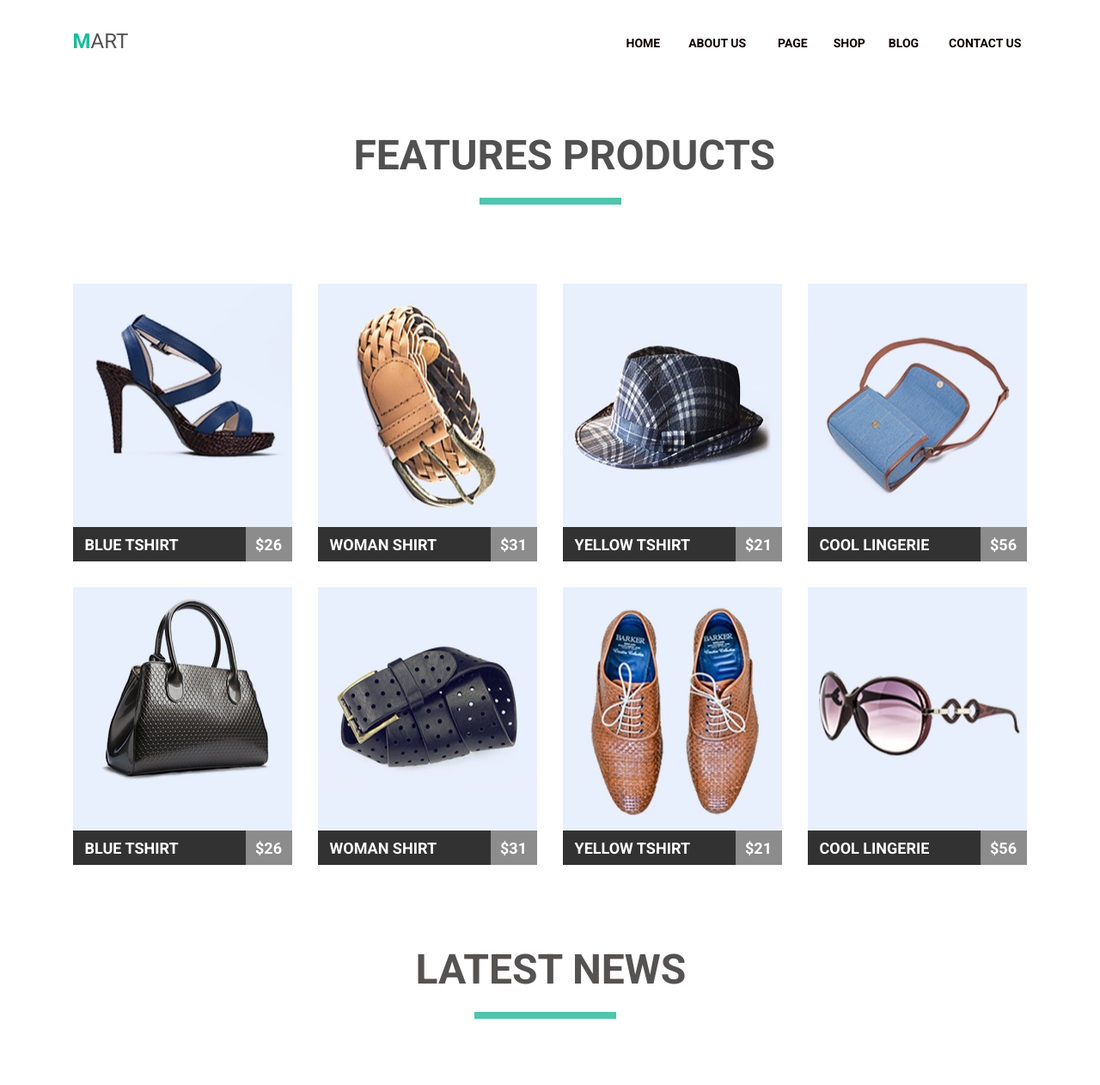
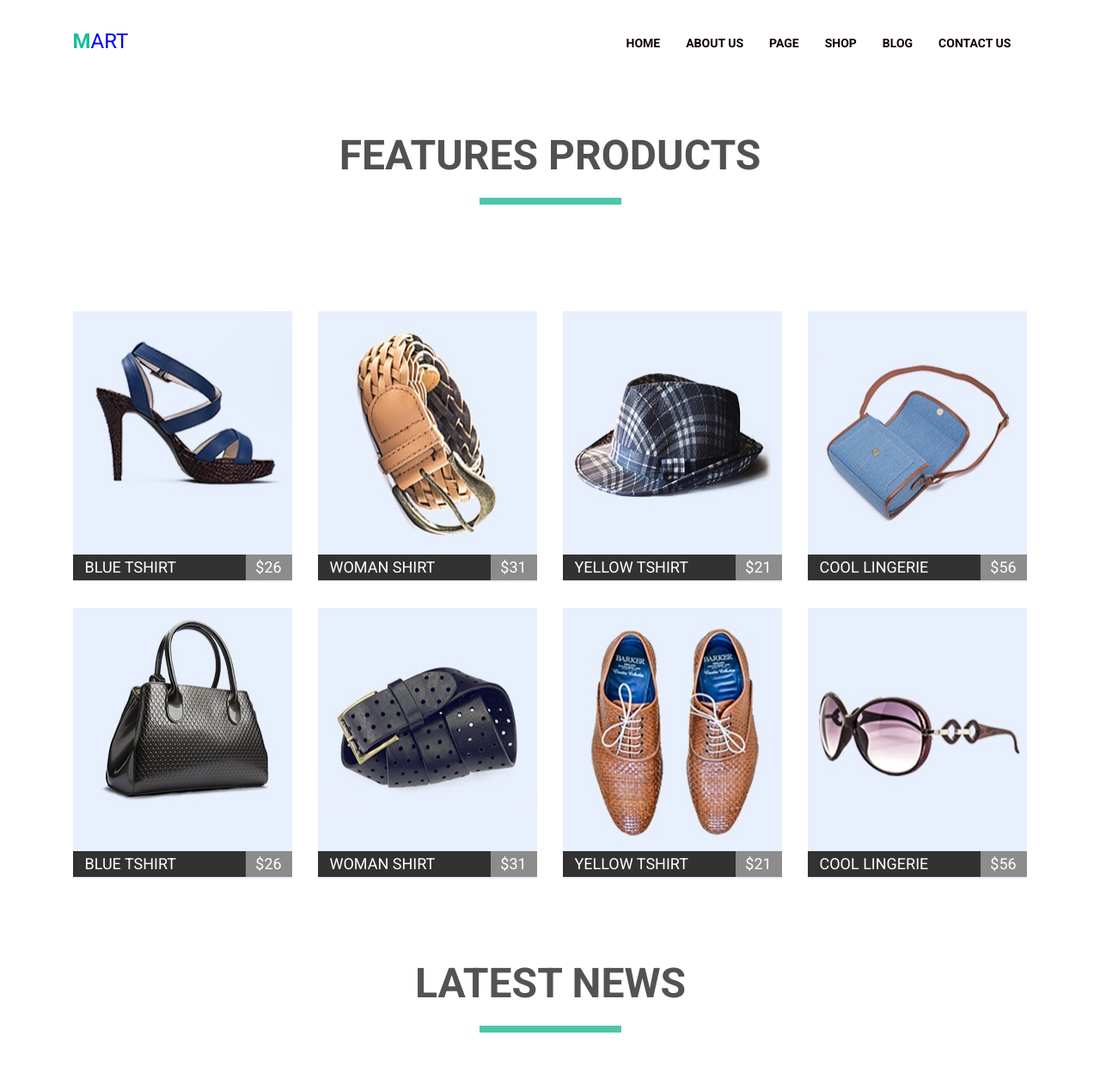
Before and after one commit to Dmitriy0776/goit-fe-course, a plain HTML site: page html-css/module-04/index.html in a window 1280 px wide. Shown: the top 1262 px of the page at 86% size. Drawn offline with Linux system fonts and the light colour scheme.

Commit message:
edit to file module-04

```diff
--- a/html-css/module-04/css/styles.css
+++ b/html-css/module-04/css/styles.css
@@ -5,7 +5,7 @@ html {
 *,
 *::before,
 *::after {
-    box-lines: inherit;
+    box-sizing: inherit;
 }
 
 body {
@@ -53,6 +53,7 @@ img {
     text-transform: uppercase;
     margin-top: 38px;
     margin: 0;
+    text-decoration: none;
 }
 
 .site-name::first-letter {
@@ -72,6 +73,7 @@ img {
 
 .site-navigation li {
     float: left;
+    margin-right: 30px;
 }
 
 .site-navigation a:hover,
@@ -79,18 +81,28 @@ img {
     color: #1ABC9C;
 }
 
+.site-navigation li:nth-child(1) {
+    margin-right: ;
+}
+
 .site-navigation li:nth-child(2) {
-    margin-left: 33px;
-    margin-right: 37px;
+    margin-right: ;
+}
+
+.site-navigation li:nth-child(3) {
+    margin-right: ;
 }
 
 .site-navigation li:nth-child(4) {
-    margin-left: 30px;
-    margin-right: 27px;
+    margin-right: ;
+}
+
+.site-navigation li:nth-child(5) {
+    margin-right: ;
 }
 
 .site-navigation li:last-child {
-    margin-left: 35px;
+    margin-right: 0;
 }
 
 .site-navigation a {
@@ -106,11 +118,12 @@ img {
 .products {
     width: 1111px;
     margin: 0 auto;
+    padding-bottom: 105px;
 }
 
 .headline-product {
-    margin-left: 327px;
-    margin-bottom: 32px;
+    text-align: center;
+    margin-bottom: 124px;
     font-size: 48px;
     line-height: 34px;
     text-transform: uppercase;
@@ -119,9 +132,8 @@ img {
 
 .headline-product::after {
     display: block;
-    margin-left: 146px;
+    margin: 0 auto;
     margin-top: 32px;
-    margin-bottom: 92px;
     width: 165px;
     height: 8px;
     background-color: #4EC6AB;
@@ -137,7 +149,7 @@ img {
 .product-list-item {
     float: left;
     width: 255px;
-    height: 323px;
+    height: 315px;
     background-color: #E9F0FD;
 }
 
@@ -156,11 +168,11 @@ img {
 .product-name {
     float: left;
     display: block;
+    line-height: 30px;
     margin: 0;
     padding: 0;
     padding-left: 14px;
-    padding-top: 10px;
-    width: 187px;
+    width: 201px;
     height: 30px;
     background-color: #323232;
     text-transform: uppercase;
@@ -171,9 +183,9 @@ img {
 .product-price {
     float: right;
     display: block;
+    line-height: 30px;
     padding: 0;
     margin: 0;
-    padding-top: 10px;
     width: 54px;
     height: 30px;
     background-color: #8C8C8C;
@@ -182,21 +194,23 @@ img {
     color: #FFFFFF;
 }
 
-.product-name:hover,
-.product-price:hover {
+.product-list-item:hover .product-name {
     background-color: #1ABC9C;
 }
 
+.product-list-item:hover .product-price{
+    background-color: #1ABC9C;
+}
 .news {
     width: 1112px;
     margin: 0 auto;
+    padding-bottom: 81px;
 }
 
 .headline-news {
     margin: 0;
     padding: 0;
-    margin-left: 399px;
-    margin-top: 105px;
+    text-align: center;
     font-size: 48px;
     line-height: 34px;
     text-transform: uppercase;
@@ -205,7 +219,7 @@ img {
 
 .headline-news::after {
     display: block;
-    margin-left: 68px;
+    margin: 0 auto;
     margin-top: 32px;
     width: 165px;
     height: 8px;
@@ -223,7 +237,6 @@ img {
     float: left;
     width: 350px;
     margin-top: 80px;
-    margin-bottom: 81px;
 }
 
 .news-list img {
@@ -261,13 +274,15 @@ img {
     margin-bottom: 19px;
 }
 
-.news-list-item button {
+.news-list-item a {
+    display: block;
     width: 159px;
     height: 51px;
     padding: 18px 40px 18px 40px;
     background-color: #4EC6AB;
     font-size: 16px;
     line-height: 13px;
+    text-decoration: none;
     color: #EDF8F5;
 }
 
--- a/html-css/module-04/index.html
+++ b/html-css/module-04/index.html
@@ -10,7 +10,7 @@
 <body>
     <header class="page-header">
         <nav class="page-nav container">
-            <h2 class="site-name">mart</h2>
+            <a href="#" class="site-name">mart</a>
             <ul class="site-navigation clearfix">
                 <li><a href="#">home</a></li>
                 <li><a href="#">about us</a></li>
@@ -27,43 +27,43 @@
             <ul class="products-list clearfix">
                 <li class="product-list-item">
                     <img class="product-photo" src="img/Rectangle 26@1X.jpg" alt="product image" width="255" height="282">
-                    <h3 class="product-name">Blue Tshirt</h3>
-                    <h4 class="product-price">$26</h4>
+                    <p class="product-name">Blue Tshirt</p>
+                    <p class="product-price">$26</p>
                 </li>
                 <li class="product-list-item">
                     <img class="product-photo" src="img/Rectangle 27@1X.jpg" alt="product image" width="254" height="282">
-                    <h3 class="product-name">woman shirt</h3>
-                    <h4 class="product-price">$31</h4>
+                    <p class="product-name">woman shirt</p>
+                    <p class="product-price">$31</p>
                 </li>
                 <li class="product-list-item">
                     <img class="product-photo" src="img/Rectangle 28@1X.jpg" alt="product image" width="254" height="282">
-                    <h3 class="product-name">yellow tshirt</h3>
-                    <h4 class="product-price">$21</h4>
+                    <p class="product-name">yellow tshirt</p>
+                    <p class="product-price">$21</p>
                 </li>
                 <li class="product-list-item">
                     <img class="product-photo" src="img/Rectangle 29@1X.jpg" alt="product image" width="255" height="282">
-                    <h3 class="product-name">cool lingerie</h3>
-                    <h4 class="product-price">$56</h4>
+                    <p class="product-name">cool lingerie</p>
+                    <p class="product-price">$56</p>
                 </li>
                 <li class="product-list-item">
                     <img class="product-photo" src="img/Rectangle 30@1X.jpg" alt="product image" width="255" height="282">
-                    <h3 class="product-name">Blue Tshirt</h3>
-                    <h4 class="product-price">$26</h4>
+                    <p class="product-name">Blue Tshirt</p>
+                    <p class="product-price">$26</p>
                 </li>
                 <li class="product-list-item">
                     <img class="product-photo" src="img/Rectangle 31@1X.jpg" alt="product image" width="255" height="282">
-                    <h3 class="product-name">woman shirt</h3>
-                    <h4 class="product-price">$31</h4>
+                    <p class="product-name">woman shirt</p>
+                    <p class="product-price">$31</p>
                 </li>
                 <li class="product-list-item">
                     <img class="product-photo" src="img/Rectangle 32@1X.jpg" alt="product image" width="255" height="282">
-                    <h3 class="product-name">yellow tshirt</h3>
-                    <h4 class="product-price">$21</h4>
+                    <p class="product-name">yellow tshirt</p>
+                    <p class="product-price">$21</p>
                 </li>
                 <li class="product-list-item">
                     <img class="product-photo" src="img/Rectangle 33@1X.jpg" alt="product image" width="255" height="282">
-                    <h3 class="product-name">cool lingerie</h3>
-                    <h4 class="product-price">$56</h4>
+                    <p class="product-name">cool lingerie</p>
+                    <p class="product-price">$56</p>
                 </li>
             </ul>
         </section>
@@ -74,19 +74,19 @@
                     <img src="img/Rectangle 34@1X.jpg" alt="latest news image" width="350" height="262">
                     <h3>Lorem Ipsum. Proin gravida nibh vel velit auctor aliquet. Aenean </h3>
                     <p>Nam nec tellus a odio tincidunt auc. Duis sed odio sit amet nibh vulputate cursus a sit amet mauris. Morbi accumsan ipsum velit. Nam nec tellus a odio tincidunt</p>
-                    <button>Read More</button>
+                    <a href="#">Read More</a >
                 </li>
                 <li class="news-list-item">
                     <img src="img/Rectangle 35@1X.jpg" alt="latest news image" width="347" height="261">
                     <h3>Lorem Ipsum. Proin gravida nibh vel velit auctor aliquet. Aenean </h3>
                     <p>Nam nec tellus a odio tincidunt auc. Duis sed odio sit amet nibh vulputate cursus a sit amet mauris. Morbi accumsan ipsum velit. Nam nec tellus a odio tincidunt</p>
-                    <button>Read More</button>
+                    <a href="#">Read More</a >
                 </li>
                 <li class="news-list-item">
                     <img src="img/Rectangle 36@1X.jpg" alt="latest news image" width="347" height="262">
                     <h3>Lorem Ipsum. Proin gravida nibh vel velit auctor aliquet. Aenean </h3>
                     <p>Nam nec tellus a odio tincidunt auc. Duis sed odio sit amet nibh vulputate cursus a sit amet mauris. Morbi accumsan ipsum velit. Nam nec tellus a odio tincidunt</p>
-                    <button>Read More</button>
+                    <a href="#">Read More</a >
                 </li>
             </ul>
 
```
